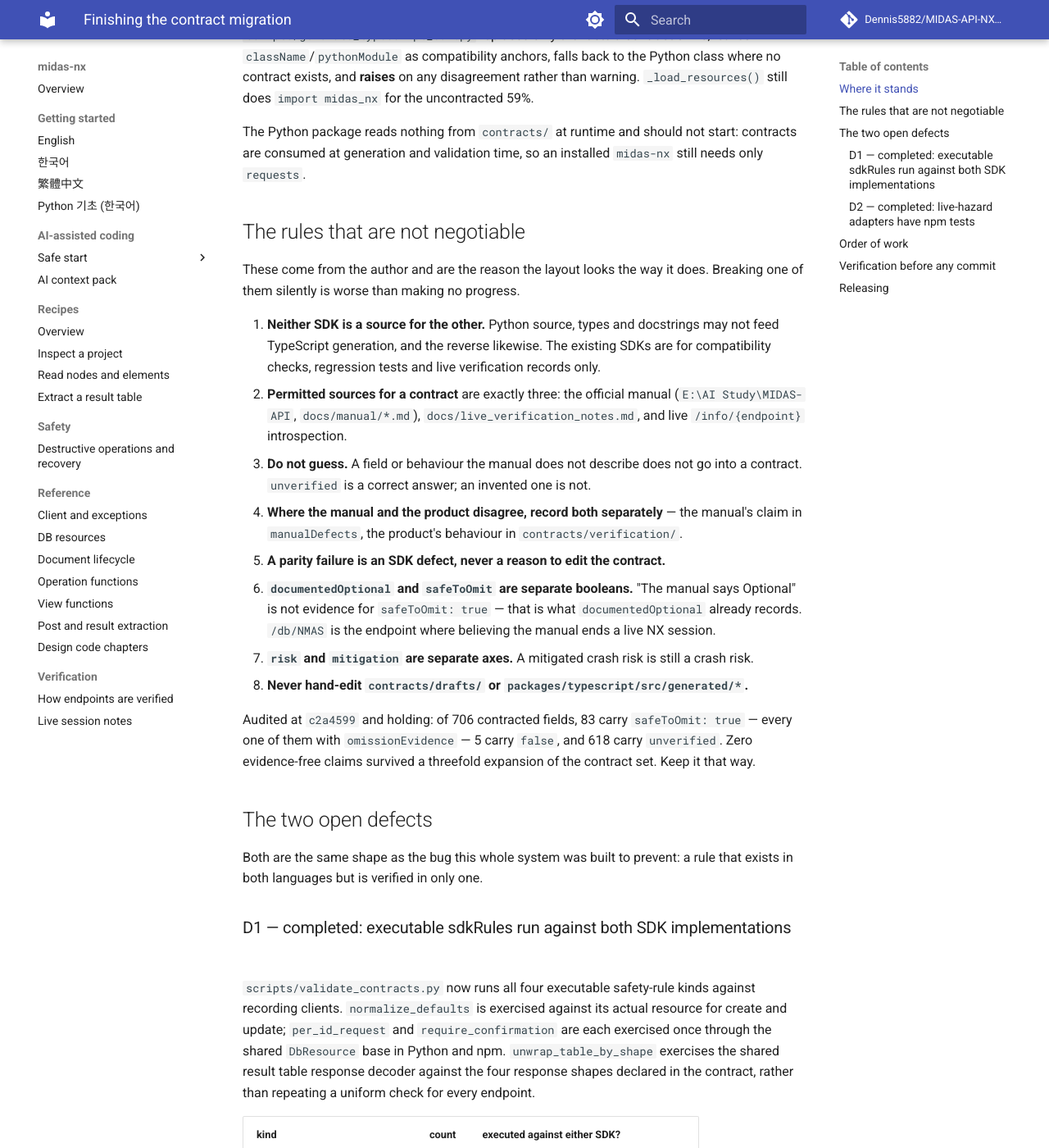
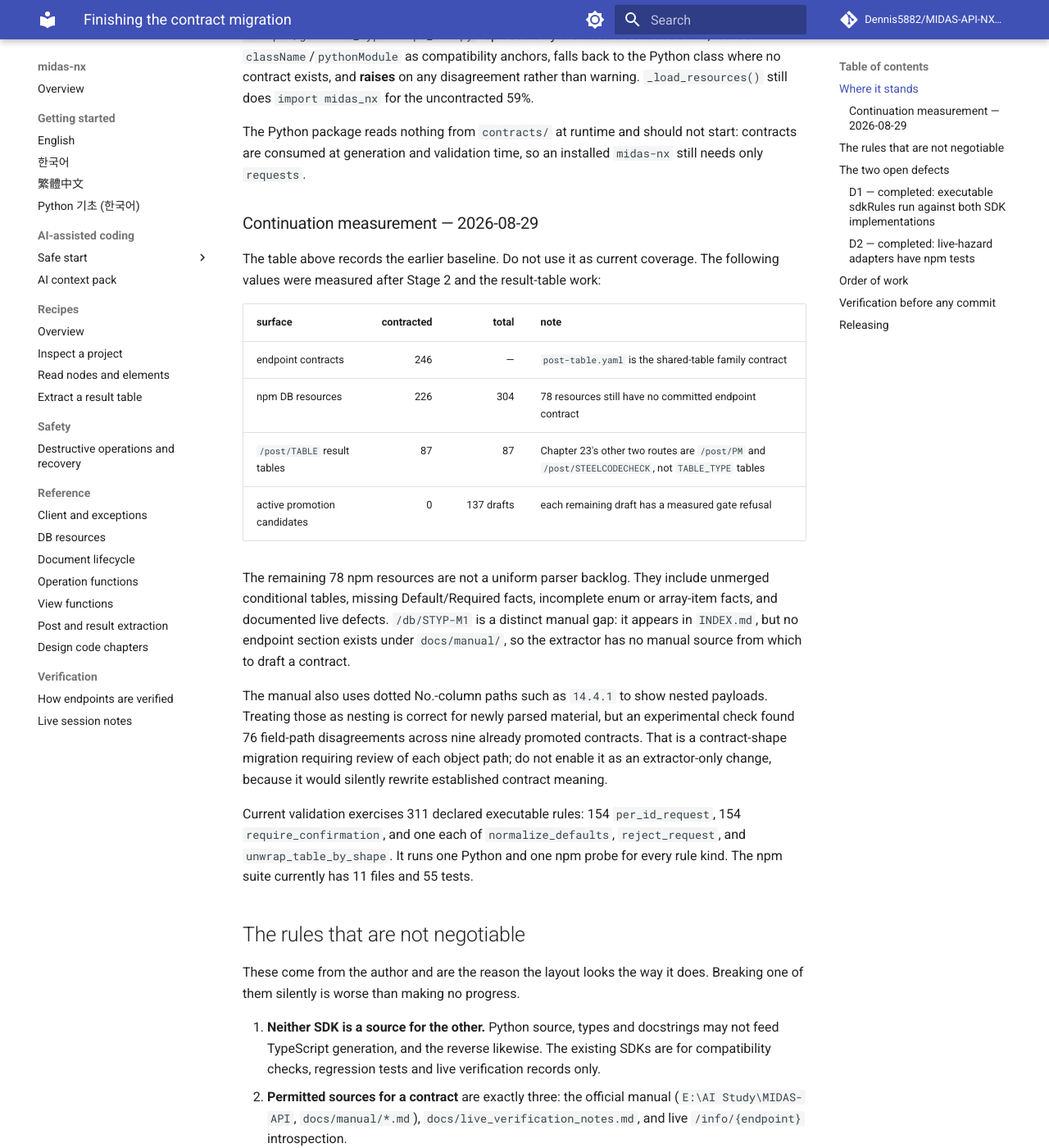
Before and after one commit to Dennis5882/MIDAS-API-NX-SDK, an MkDocs documentation site: the page built from docs/contract_migration_brief.md, in a window 1280 px wide and 1400 px high, scrolled down 896 px. Shown: the whole window at 82% size. Built offline with MkDocs 1.6.1 and Material for MkDocs 9.7.7, drawn with Linux system fonts in a browser that asks for light colours; comment, search, counter and statistics services are not loaded.

Commit message:
docs(contracts): record current migration blockers
Document the measured Stage 3 coverage, the manual-only STYP-M1 gap, and why dotted numbered paths require a reviewed contract-shape migration rather than an extractor-only switch.

```diff
--- a/docs/contract_migration_brief.md
+++ b/docs/contract_migration_brief.md
@@ -43,6 +43,38 @@ uncontracted 59%.
 The Python package reads nothing from `contracts/` at runtime and should not
 start: contracts are consumed at generation and validation time, so an installed
 `midas-nx` still needs only `requests`.
+
+### Continuation measurement — 2026-08-29
+
+The table above records the earlier baseline. Do not use it as current coverage.
+The following values were measured after Stage 2 and the result-table work:
+
+| surface | contracted | total | note |
+| --- | ---: | ---: | --- |
+| endpoint contracts | 246 | — | `post-table.yaml` is the shared-table family contract |
+| npm DB resources | 226 | 304 | 78 resources still have no committed endpoint contract |
+| `/post/TABLE` result tables | 87 | 87 | Chapter 23's other two routes are `/post/PM` and `/post/STEELCODECHECK`, not `TABLE_TYPE` tables |
+| active promotion candidates | 0 | 137 drafts | each remaining draft has a measured gate refusal |
+
+The remaining 78 npm resources are not a uniform parser backlog. They include
+unmerged conditional tables, missing Default/Required facts, incomplete enum or
+array-item facts, and documented live defects. `/db/STYP-M1` is a distinct
+manual gap: it appears in `INDEX.md`, but no endpoint section exists under
+`docs/manual/`, so the extractor has no manual source from which to draft a
+contract.
+
+The manual also uses dotted No.-column paths such as `14.4.1` to show nested
+payloads. Treating those as nesting is correct for newly parsed material, but
+an experimental check found 76 field-path disagreements across nine already
+promoted contracts. That is a contract-shape migration requiring review of
+each object path; do not enable it as an extractor-only change, because it
+would silently rewrite established contract meaning.
+
+Current validation exercises 311 declared executable rules: 154
+`per_id_request`, 154 `require_confirmation`, and one each of
+`normalize_defaults`, `reject_request`, and `unwrap_table_by_shape`. It runs
+one Python and one npm probe for every rule kind. The npm suite currently has
+11 files and 55 tests.
 
 ## The rules that are not negotiable
 
```
